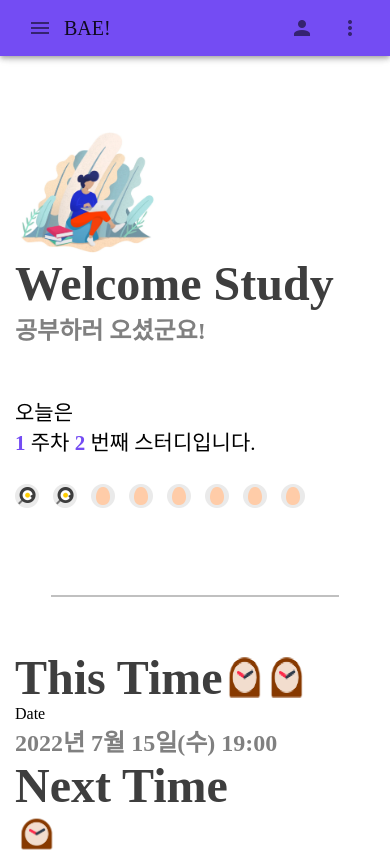
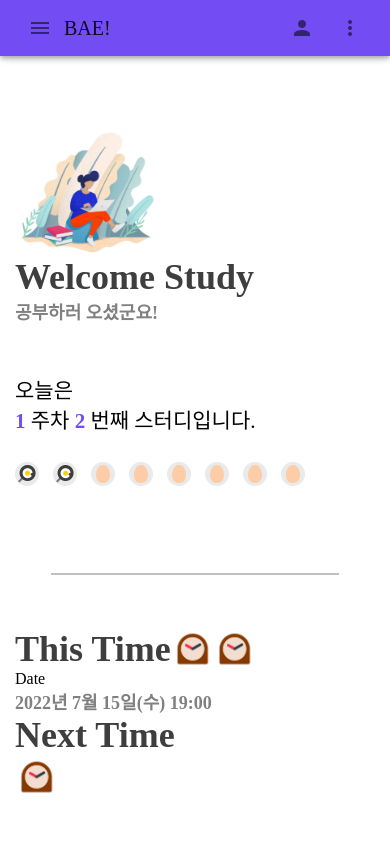
Before and after one commit to baebae02/pybo-frontend, a Vue app: page /study in a window 390 px wide. Built offline with nearby package versions, Linux system fonts and the light colour scheme.

Commit message:
feat: FontFamily

```diff
--- a/src/components/TextOption.vue
+++ b/src/components/TextOption.vue
@@ -23,7 +23,6 @@ export default {
 </script>
 
 <style>
-    * { font-family: 'Noto Sans KR'; }
     .Bold {
         font-weight: bold;
         font-size: 48px;
@@ -42,4 +41,16 @@ export default {
         color: #744CF3;
         font-weight: bold;
     }
+
+    @media (max-width: 800px) {
+         .Bold {
+            font-size: 36px;
+        }
+        .Gray {
+            font-size: 18px;
+        }
+        .General {
+            font-size: 14px;
+        }
+    }
 </style>
```
